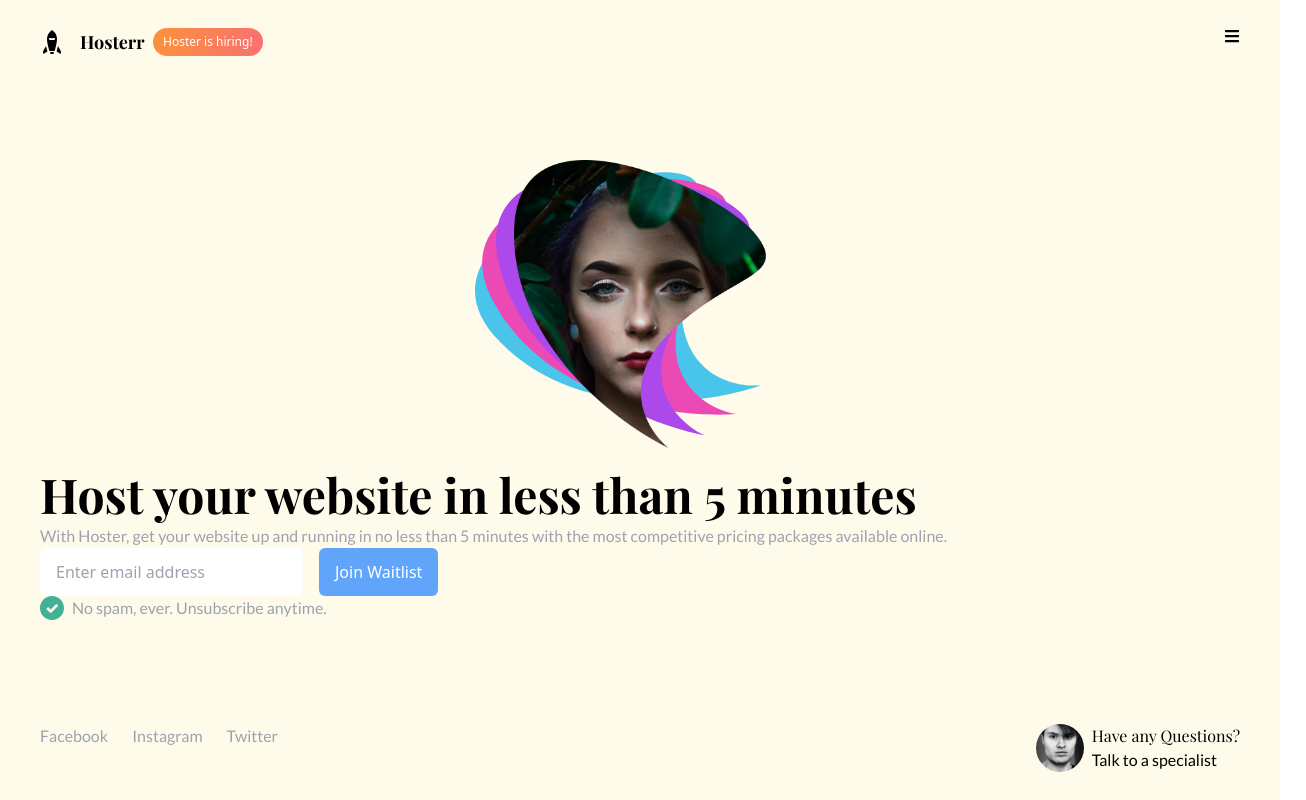
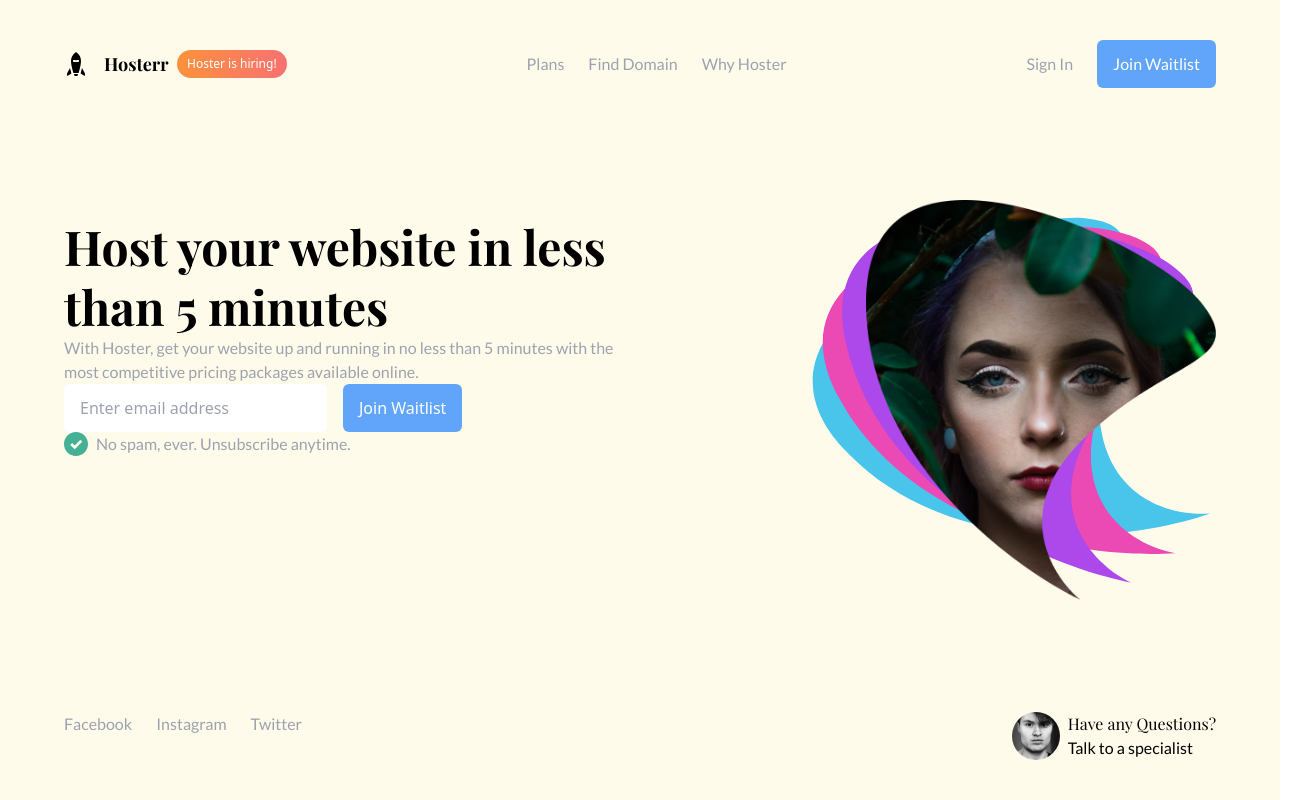
Before and after one commit to ashirwad0201/TailwindLandingPage, a React (Vite) app: page / in a window 1280 px wide. Shown: the whole page, 1306 px wide, since content can reach past the window. Built offline with nearby package versions, Linux system fonts and the light colour scheme; a web font is replaced by a local one.

Commit message:
responsiveness lg-devices

```diff
--- a/src/App.jsx
+++ b/src/App.jsx
@@ -7,7 +7,7 @@
 
   return (
     <>
-    <div className="bg-amber-50 min-h-screen px-6 py-3 flex flex-col gap-16 md:px-10 md:py-7 md:justify-between">
+    <div className="bg-amber-50 min-h-screen px-6 py-3 flex flex-col gap-16 md:px-10 md:py-7 md:justify-between lg:px-16 lg:py-10">
       <Header/>
       <Body/>
       <Footer/>
--- a/src/Components/Body.jsx
+++ b/src/Components/Body.jsx
@@ -2,14 +2,14 @@
 
 const Body = () => {
   return (
-    <div className="space-y-4">
-      <div className="flex items-center justify-center">
-        <img src="./assets/Blue-Shape.svg" alt="1st" className="-rotate-45 h-64 md:h-72"/>
-        <img src="./assets/Pink-Shape.svg" alt="2nd" className="absolute -rotate-[30deg] h-64 md:h-72"/>
-        <img src="./assets/Purple-Shape.svg" alt="3rd" className="absolute -rotate-[15deg] h-64 md:h-72"/>
-        <img src="./assets/Hero-Model.png" alt="hero" className="absolute h-64 md:h-72"/>
+    <div className="space-y-4 lg:flex lg:h-[400px]">
+      <div className="flex items-center justify-center lg: flex-1 lg:order-2 lg:justify-end">
+        <img src="./assets/Blue-Shape.svg" alt="1st" className="-rotate-45 h-64 md:h-72 lg:h-[400px]"/>
+        <img src="./assets/Pink-Shape.svg" alt="2nd" className="absolute -rotate-[30deg] h-64 md:h-72 lg:h-[400px]"/>
+        <img src="./assets/Purple-Shape.svg" alt="3rd" className="absolute -rotate-[15deg] h-64 md:h-72 lg:h-[400px]"/>
+        <img src="./assets/Hero-Model.png" alt="hero" className="absolute h-64 md:h-72 lg:h-[400px]"/>
       </div>
-      <div>
+      <div className="lg:flex-1 lg:order-1">
         <h1 className="text-5xl font-bold font-playfair leading-tight">Host your website in less than 5 minutes</h1>
         <p className="font-lato text-gray-400">With Hoster, get your website up and running in no less than 5 minutes with the most competitive pricing packages available online.</p>
         <form action="" className="flex flex-col gap-4 md:flex-row">
--- a/src/Components/Header.jsx
+++ b/src/Components/Header.jsx
@@ -6,9 +6,26 @@
     <div className="flex justify-between">
       <div className="flex items-center justify-center gap-2">
         <img src="./assets/Logo.svg" alt="logo" />
-        <button className="bg-gradient-to-r from-orange-400 to-red-400 text-xs text-white px-2.5 py-1.5 rounded-2xl">Hoster is hiring!</button>
+        <button className="bg-gradient-to-r from-orange-400 to-red-400 text-xs text-white px-2.5 py-1.5 rounded-2xl">
+          Hoster is hiring!
+        </button>
       </div>
-      <div>
+      <ul className="hidden lg:flex justify-between items-center font-lato text-gray-400 gap-6">
+        <li>
+          <a href="#">Plans</a>
+        </li>
+        <li>
+          <a href="#">Find Domain</a>
+        </li>
+        <li>
+          <a href="#">Why Hoster</a>
+        </li>
+      </ul>
+      <div className="hidden lg:flex justify-center items-center font-lato gap-6">
+        <a className="text-gray-400" href="#">Sign In</a>
+        <button className="rounded-md px-4 py-3 bg-blue-400 hover:bg-blue-600 text-white">Join Waitlist</button>
+      </div>
+      <div className="lg:hidden">
         <FaBars />
       </div>
     </div>
```
